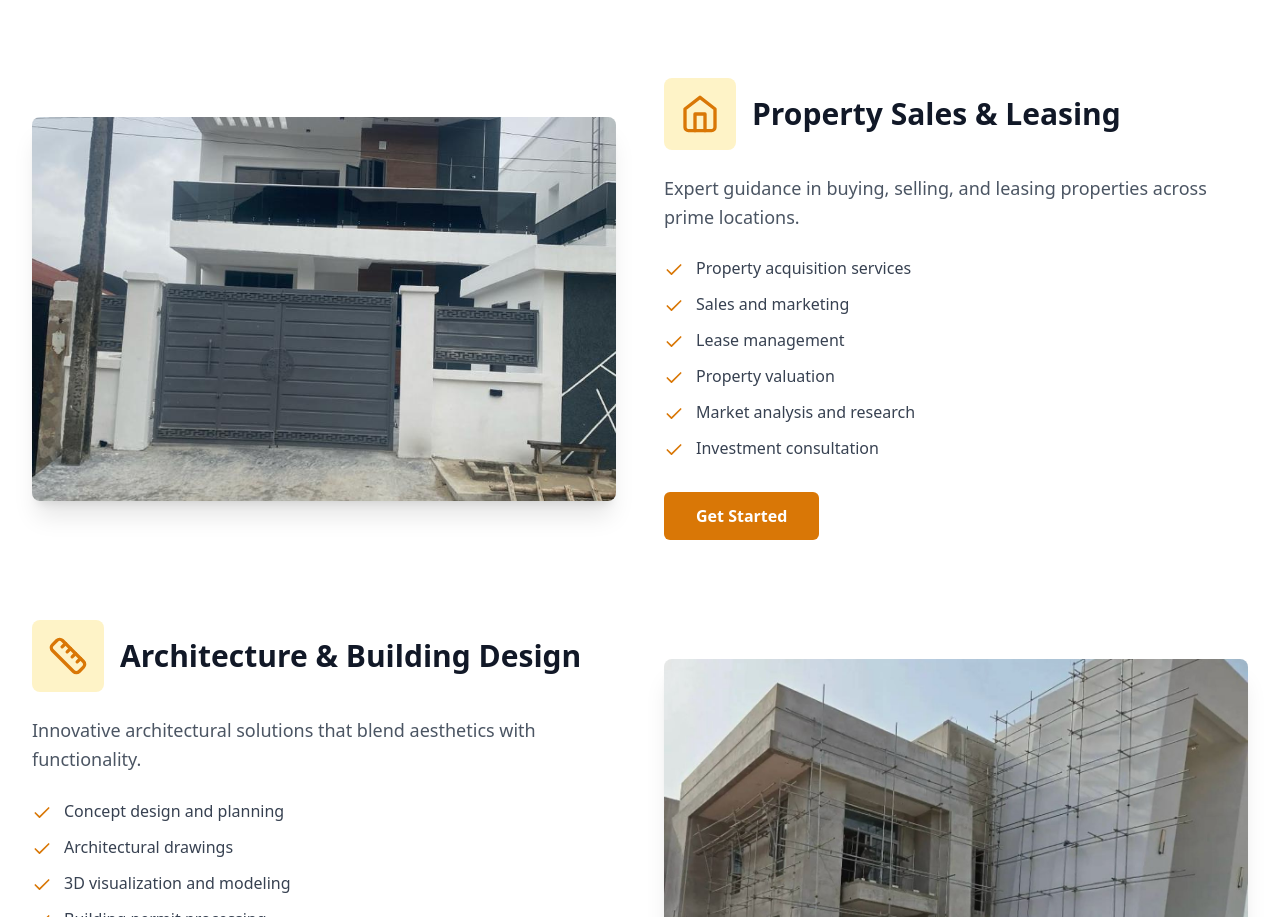
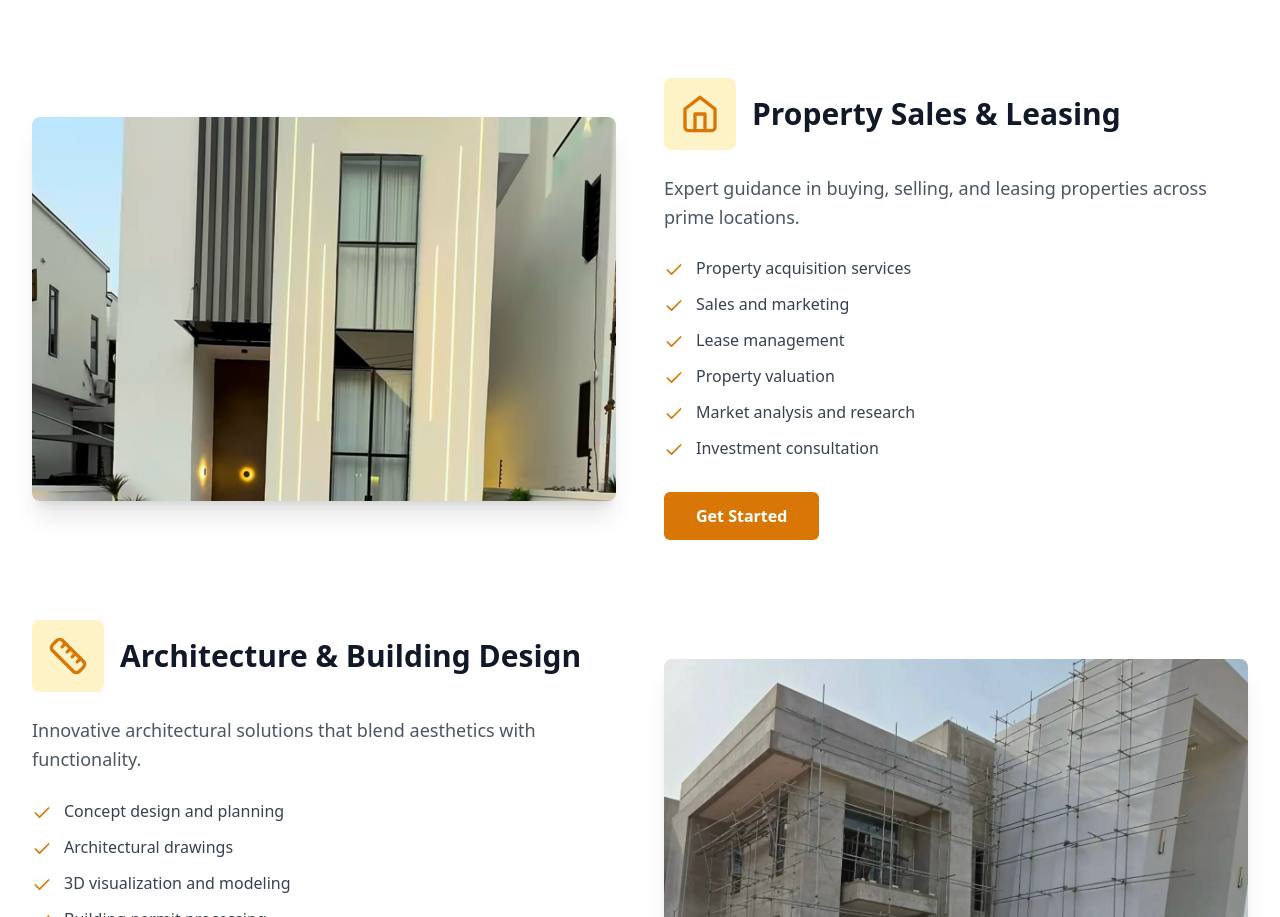
Before and after one commit to 121-praise/realestateweb, a React (Vite) app: page /services in a window 1280 px wide. Shown: the part 1133-2050 px from the top of the page. Built offline with nearby package versions, Linux system fonts and the light colour scheme; no server answers.

Commit message:
property and leasing image correction

```diff
--- a/src/pages/Services.tsx
+++ b/src/pages/Services.tsx
@@ -32,7 +32,7 @@ export default function Services() {
         'Market analysis and research',
         'Investment consultation'
       ],
-      image: '41.jpeg'
+      image: '50.jpeg'
     },
     {
       icon: Ruler,
```
